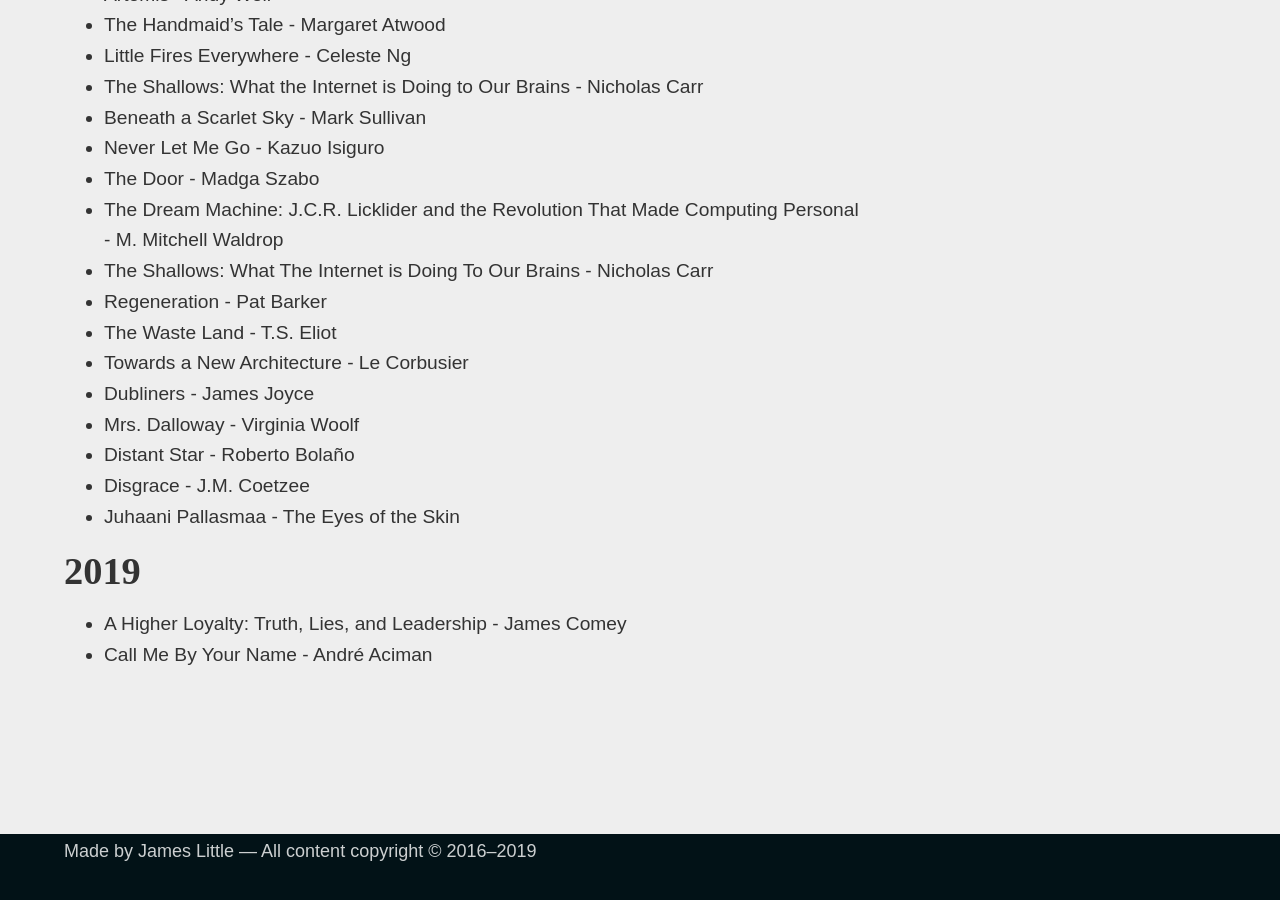
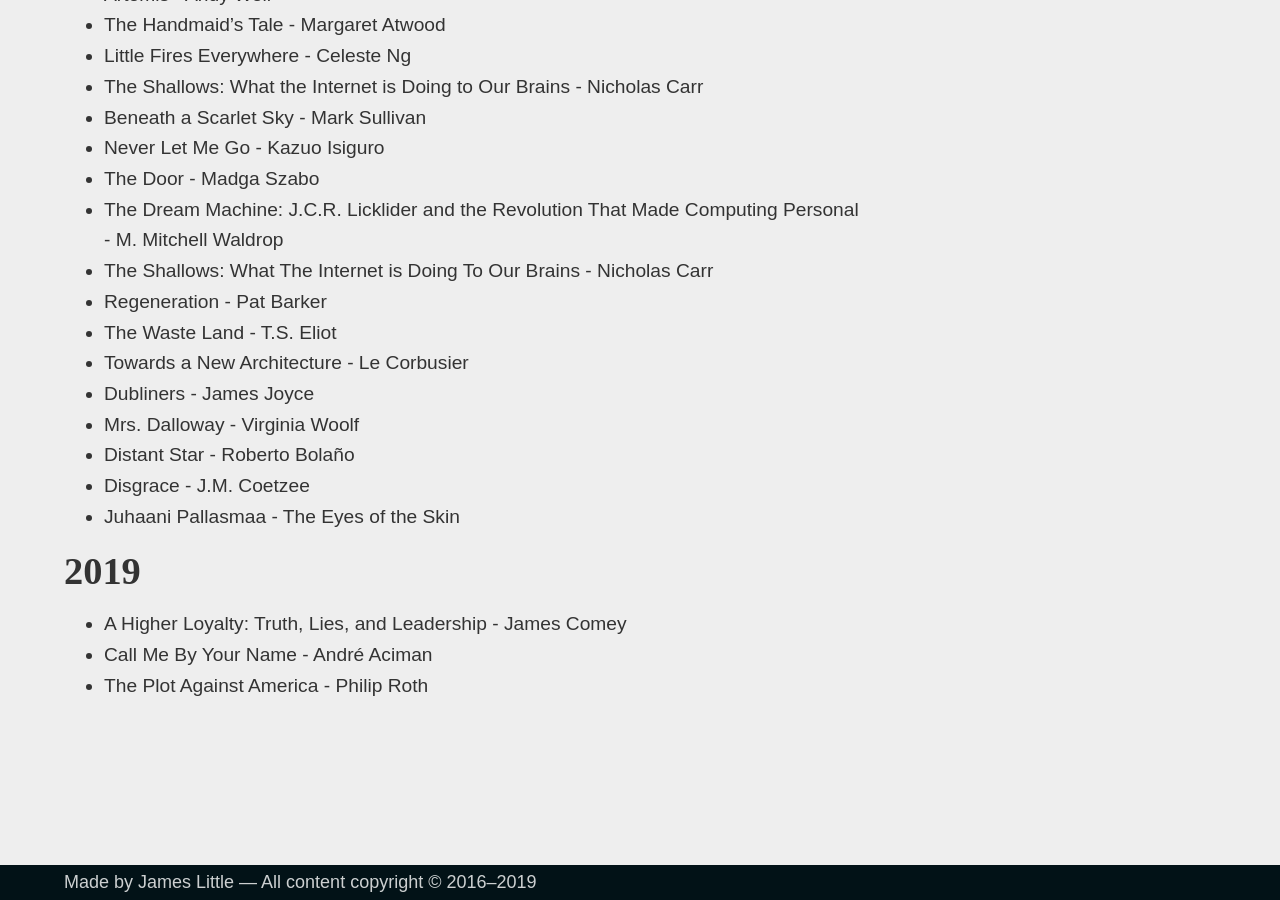
Before and after one commit to jameslittle230/jameslittle.me-archive, a Jekyll site: the page built from pages/books.md, in a window 1280 px wide and 900 px high, scrolled down 3192 px. Built offline with Jekyll 4.4.1, drawn with Linux system fonts in a browser that asks for light colours; some web fonts are replaced; comment, search, counter and statistics services are not loaded; before the commit the page ends 4061 px from its top, so only the background shows below that.

Commit message:
I read yet another book

```diff
--- a/pages/books.md
+++ b/pages/books.md
@@ -117,3 +117,4 @@ In January of 2014, inspired by [Jamie Todd Rubin](http://www.jamierubin.net), I
 
 - A Higher Loyalty: Truth, Lies, and Leadership - James Comey
 - Call Me By Your Name - André Aciman
+- The Plot Against America - Philip Roth
```
